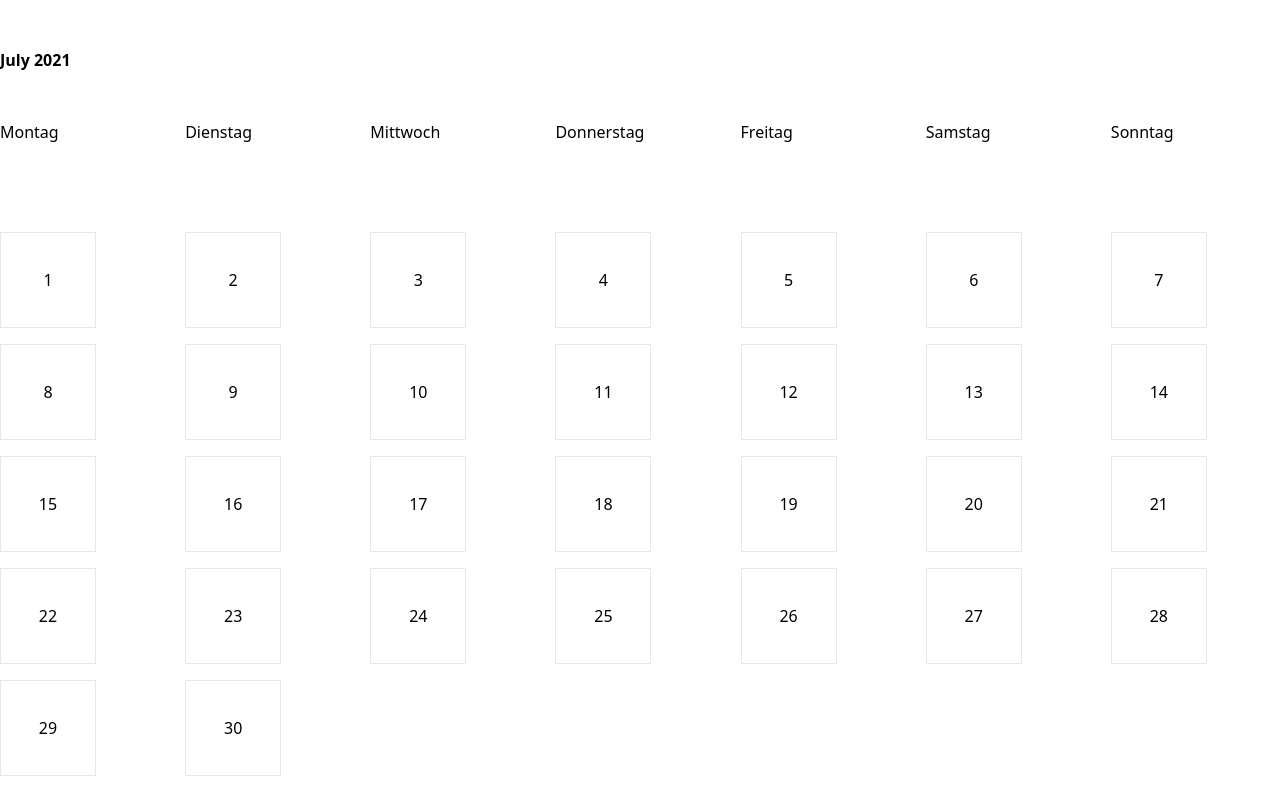
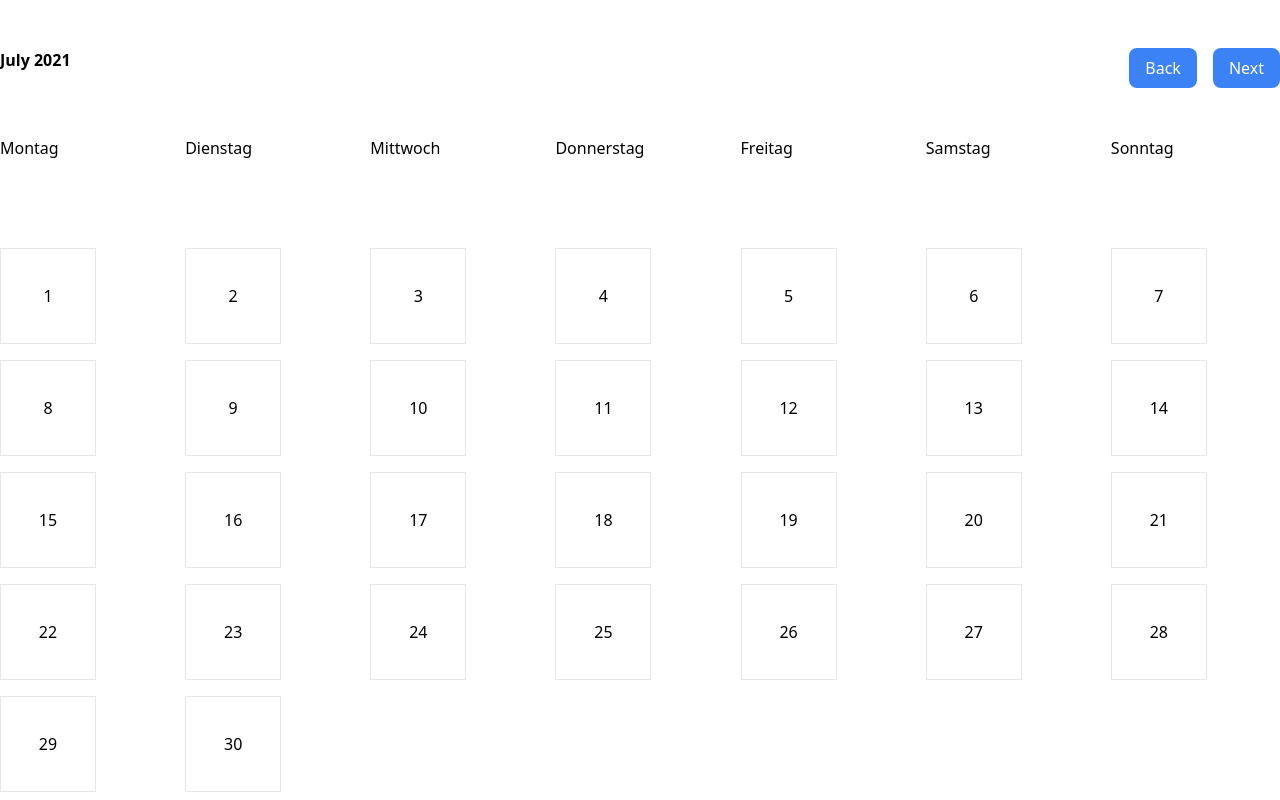
Before and after one commit to DrBennemin/calendar-vue, a Vue app: page / in a window 1280 px wide. Built offline with nearby package versions, Linux system fonts and the light colour scheme.

Commit message:
Add clickfunctions

```diff
--- a/src/pages/CalendarPage.vue
+++ b/src/pages/CalendarPage.vue
@@ -1,6 +1,14 @@
 <template>
     <div class="container mx-auto">
-        <div class="my-12 font-bold">{{ now }}</div>
+        <div class="flex justify-between my-12">
+            <div class="font-bold">
+                {{ now }}
+            </div>
+            <div class="flex">
+                <button class="bg-blue-500 py-2 px-4 rounded-lg text-white hover:bg-red-500 mr-4" v-on:click="monthBack()">Back</button>
+                <button class="bg-blue-500 py-2 px-4 rounded-lg text-white hover:bg-red-500" v-on:click="monthNext()">Next</button>
+            </div>
+        </div>
         <div class="grid grid-rows-5 grid-cols-7 grid-flow-row gap-4">
             <div v-for="(weekday, index) in weekdays" :key="index">
                 {{ weekday }}
@@ -34,5 +42,17 @@ export default {
         }
         this.now = dayjs().format("MMMM YYYY");
     },
+    methods: {
+        monthBack: () => {
+            console.log(dayjs().subtract(1, "month"));
+        },
+        monthNext: () => {
+            let newMonth = dayjs().add(1, "month");
+            for (let i = 0; i < 1; i++) {
+                newMonth + 1;
+                console.log(newMonth);
+            }
+        },
+    },
 };
 </script>
```
